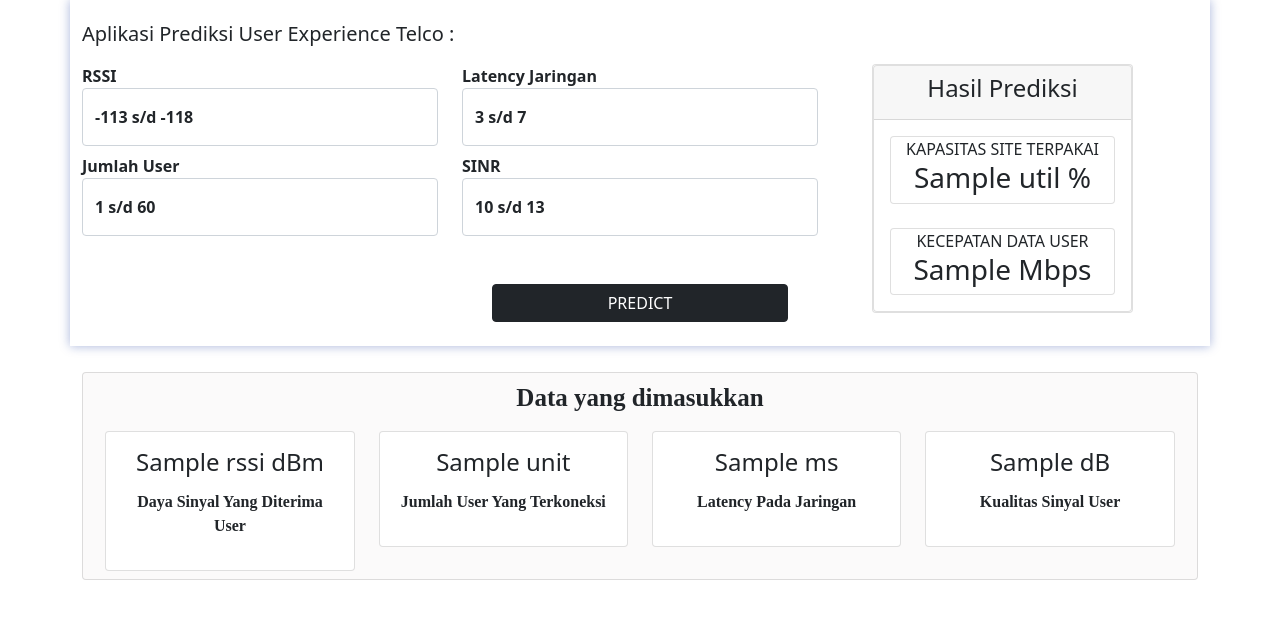
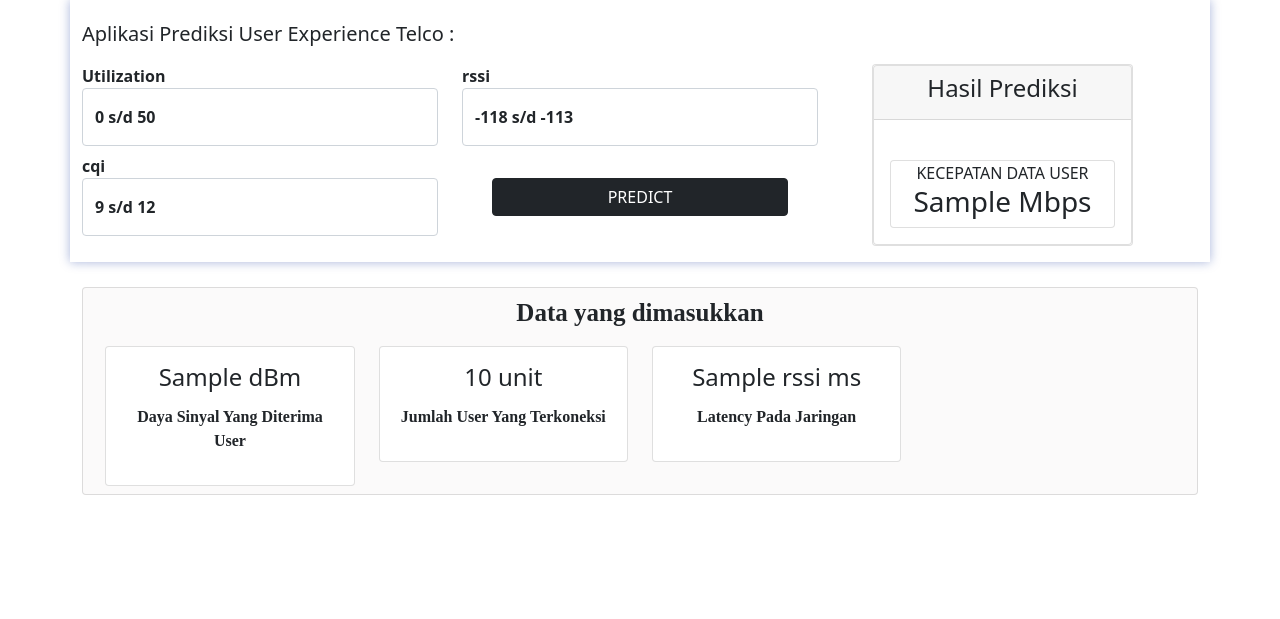
Before and after one commit to fajarmarif22/prediksi-kpi, a Python web app: template templates/pred.html in a window 1280 px wide. Shown: the part 71-690 px from the top of the page. Run offline with Jinja, Linux system fonts and the light colour scheme; the template is opened without the code that fills it: most values are stand-ins (such as "Sample title", 1, 10 or a date in 2020); some libraries are stand-ins or nearby versions; some web fonts are replaced.

Commit message:
first commit

```diff
--- a/templates/pred.html
+++ b/templates/pred.html
@@ -1,36 +1,44 @@
-{% extends "main.html" %}
-{% block content %}
+{% extends "main.html" %} {% block content %}
 <div class="container belakang">
   <form action="{{url_for('predict')}}" method="post">
     <div class="row bata">
       <h5 class="gt">Aplikasi Prediksi User Experience Telco :</h5>
       <div class="col-4">
-                <div class="huruf">RSSI</div>
+        <div class="huruf">Utilization</div>
         <div class="form-floating mb-2 huruf">
-                    <input class="form-control" name="RSSI" type="text" placeholder="RSSI" required="required">
-                    <label for="RSSI">-113 s/d -118</label>
+          <input
+            class="form-control"
+            name="Utilization"
+            placeholder="Utilization"
+            required="required"
+          />
+          <label for="Utilization">0 s/d 50</label>
         </div>
 
-                <div class="huruf"> Jumlah User</div>
+        <div class="huruf">cqi</div>
         <div class="form-floating mb-2 huruf">
-                    <input class="form-control" name="rrc_connected_users" type="text" placeholder="rrc_connected_users" required="required">
-                    <label for="rrc_connected_users">1 s/d 60</label>
+          <input
+            class="form-control"
+            name="cqi"
+            type="text"
+            placeholder="cqi"
+            required="required"
+          />
+          <label for="cqi">9 s/d 12</label>
         </div>
-
       </div>
       <div class="col-4">
-                    <div class="huruf"> Latency Jaringan</div>
+        <div class="huruf">rssi</div>
         <div class="form-floating mb-2 huruf">
-                        <input class="form-control" name="dl_uu_latency" placeholder="dl_uu_latency" required="required">
-                        <label for="dl_uu_latency">3 s/d 7</label>
+          <input
+            class="form-control"
+            name="rssi"
+            placeholder="rssi"
+            required="required"
+          />
+          <label for="rssi">-118 s/d -113</label>
         </div>
-
-                    <div class="huruf"> SINR</div>
-                    <div class="form-floating mb-4 huruf">
-                        <input class="form-control" type="text" name="sinr_pusch" placeholder="sinr_pusch" required="required">
-                        <label for="sinr_pusch">10 s/d 13</label>
-                    </div>
-                    <br>
+        <br />
         <div class="d-grid gap-2 col-10 mx-auto mb-2">
           <button class="btn btn-dark" type="submit">PREDICT</button>
         </div>
@@ -43,12 +51,10 @@
               <h4>Hasil Prediksi</h4>
             </div>
             <div class="card-body">
+              <br />
               <div class="card">
-                                KAPASITAS SITE TERPAKAI<br> <h3>{{util}} %</h3>
-                            </div>
-                            <br>
-                            <div class="card">
-                                KECEPATAN DATA USER<br> <h3>{{ th }} Mbps</h3>
+                KECEPATAN DATA USER<br />
+                <h3>{{ th }} Mbps</h3>
               </div>
             </div>
           </div>
@@ -58,19 +64,15 @@
   </form>
 </div>
 
-<div class="container text-center bata ">
+<div class="container text-center bata">
   <div class="card tinggi ya">
     <h4 class="jarak lk">Data yang dimasukkan</h4>
     <div class="row row-cols-4">
-            <div class="col ">
+      <div class="col">
         <div class="card text-center">
           <div class="card-body">
-                      <h4 class="card-title">
-                          {{ rssi }} dBm
-                      </h4>
-                      <p class="hj">
-                          Daya Sinyal Yang Diterima User
-                      </p>
+            <h4 class="card-title">{{ dl_prb_utilization }} dBm</h4>
+            <p class="hj">Daya Sinyal Yang Diterima User</p>
           </div>
         </div>
       </div>
@@ -78,25 +80,8 @@
       <div class="col">
         <div class="card text-center">
           <div class="card-body">
-                      <h4 class="card-title">
-                          {{ rrc_connected_users }} unit
-                      </h4>
-                      <p class="hj">
-                          Jumlah User Yang Terkoneksi
-                      </p>
-                  </div>
-              </div>
-            </div>
-
-            <div class="col">
-              <div class="card text-center ">
-                  <div class="card-body">
-                      <h4 class="card-title">
-                          {{ dl_uu_latency }} ms
-                      </h4>
-                      <p class="hj">
-                          Latency Pada Jaringan
-                      </p>
+            <h4 class="card-title">{{ cqi_avg }} unit</h4>
+            <p class="hj">Jumlah User Yang Terkoneksi</p>
           </div>
         </div>
       </div>
@@ -104,32 +89,21 @@
       <div class="col">
         <div class="card text-center">
           <div class="card-body">
-                      <h4 class="card-title">
-                          {{ sinr_pusch }} dB
-                      </h4>
-                      <p class="hj">
-                          Kualitas Sinyal User
-                      </p>
+            <h4 class="card-title">{{ rssi }} ms</h4>
+            <p class="hj">Latency Pada Jaringan</p>
+          </div>
+        </div>
+      </div>
     </div>
   </div>
 </div>
 
-    </div>
-</div>
-  </div>
-
-
-
-
 <style lang="scss" scoped>
-
   .bata {
     position: relative;
     padding-top: 2%;
     border-style: hidden;
     padding-bottom: 2vh;
-
-
   }
   .hasil {
     margin-left: 30px;
@@ -143,9 +117,9 @@
   }
 
   .nano {
-        height: 70px ;
+    height: 70px;
   }
-    .tinggi{
+  .tinggi {
     height: 13em;
     padding-left: 2%;
     padding-right: 2%;
@@ -156,20 +130,26 @@
     width: 130px;
 
     /* background-color: rgba(24, 25, 26, 0.2); */
-        background-image: linear-gradient(rgba(233, 225, 225, 0.1), rgba(140, 169, 201, 0.116));
+    background-image: linear-gradient(
+      rgba(233, 225, 225, 0.1),
+      rgba(140, 169, 201, 0.116)
+    );
   }
   .jarak {
     padding-bottom: 10px;
   }
 
-    .bl{
-        background-image: linear-gradient(rgba(233, 225, 225, 0.11), rgba(140, 169, 201, 0.137));
+  .bl {
+    background-image: linear-gradient(
+      rgba(233, 225, 225, 0.11),
+      rgba(140, 169, 201, 0.137)
+    );
   }
 
   .gt {
     padding-bottom: 10px;
   }
-    .ya{
+  .ya {
     background-color: rgba(216, 213, 213, 0.122);
   }
   .hj {
```
Also changed, not shown: run.py (deleted, +0 -38 lines), 3 other files. Lines whose indentation alone changed are shown as unchanged.
